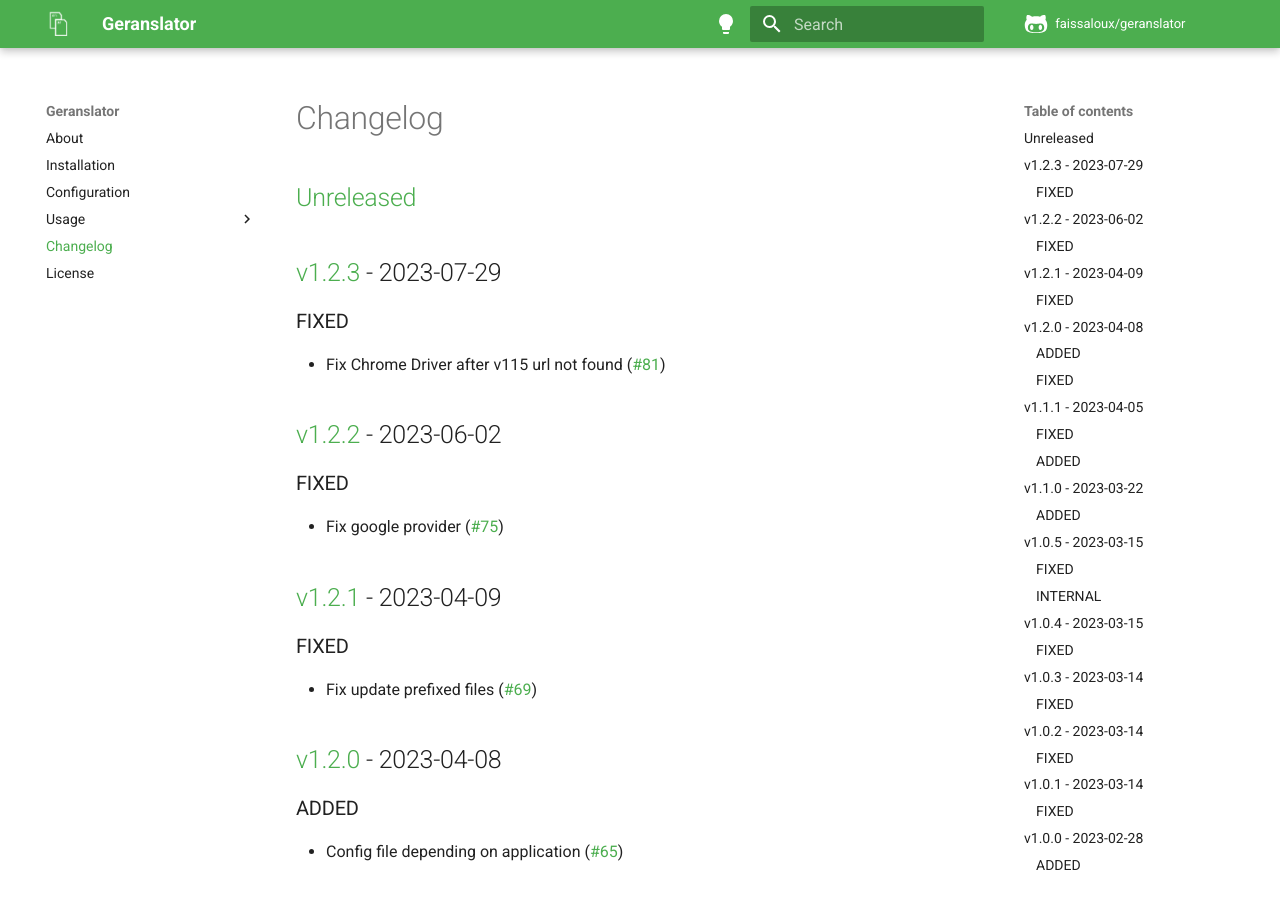
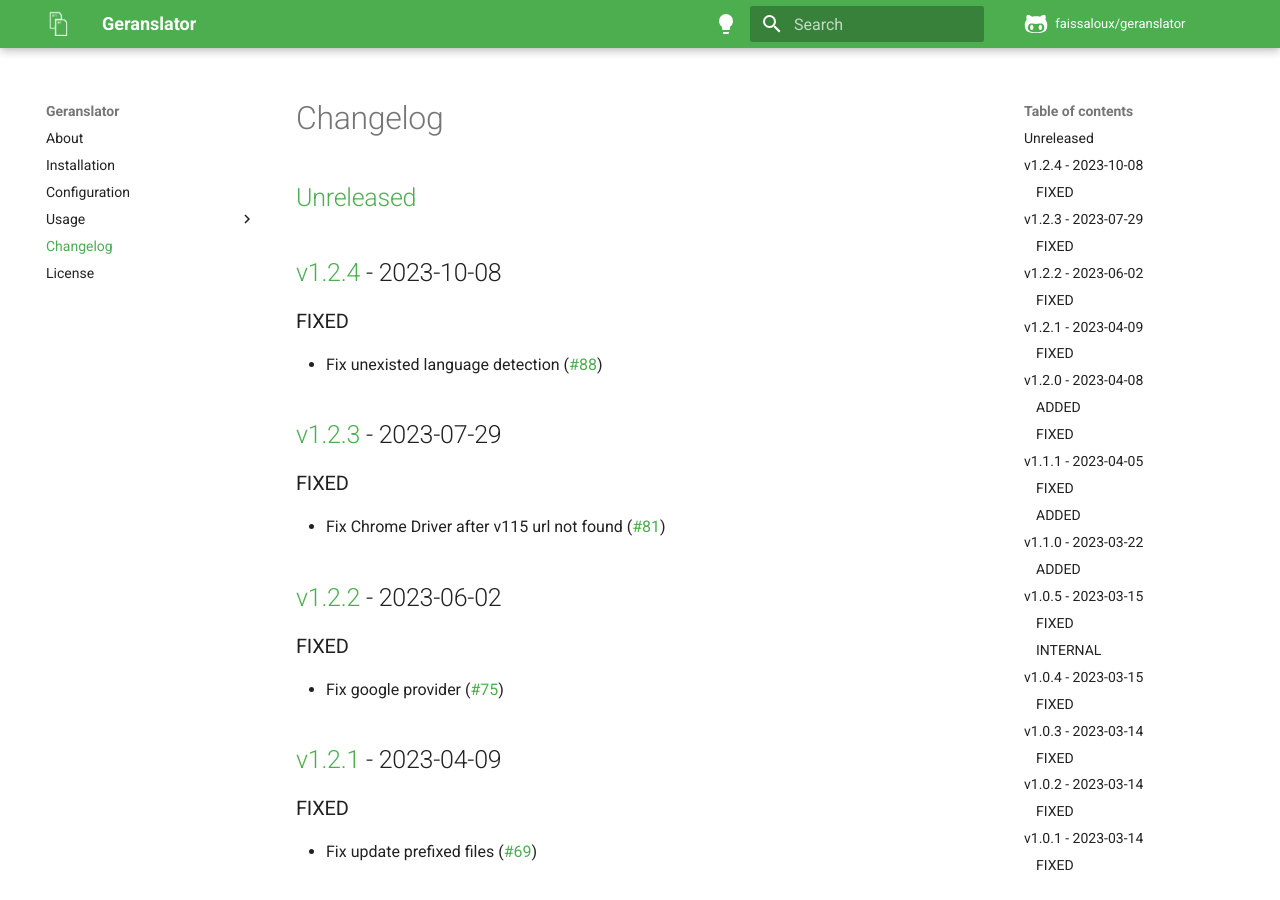
Before and after one commit to faissaloux/geranslator, an MkDocs documentation site: the page built from docs/changelog.md, in a window 1280 px wide and 900 px high. Built offline with MkDocs 1.6.1 and Material for MkDocs 9.7.7, drawn with Linux system fonts in a browser that asks for light colours; comment, search, counter and statistics services are not loaded.

Commit message:
release: 1.2.4

```diff
--- a/docs/changelog.md
+++ b/docs/changelog.md
@@ -1,4 +1,8 @@
-## [Unreleased](https://github.com/faissaloux/geranslator/compare/v1.2.3...main)
+## [Unreleased](https://github.com/faissaloux/geranslator/compare/v1.2.4...main)
+
+## [v1.2.4](https://github.com/faissaloux/geranslator/compare/v1.2.3...v1.2.4) - 2023-10-08
+### FIXED
+- Fix unexisted language detection ([#88](https://github.com/faissaloux/geranslator/pull/88))
 
 ## [v1.2.3](https://github.com/faissaloux/geranslator/compare/v1.2.2...v1.2.3) - 2023-07-29
 ### FIXED
--- a/setup.cfg
+++ b/setup.cfg
@@ -1,6 +1,6 @@
 [metadata]
 name = geranslator
-version = 1.2.3
+version = 1.2.4
 description = Translate your translation files
 long_description = file: README.md
 long_description_content_type = text/markdown
```
Also changed, not shown: CHANGELOG.md (+5 -1 lines).
